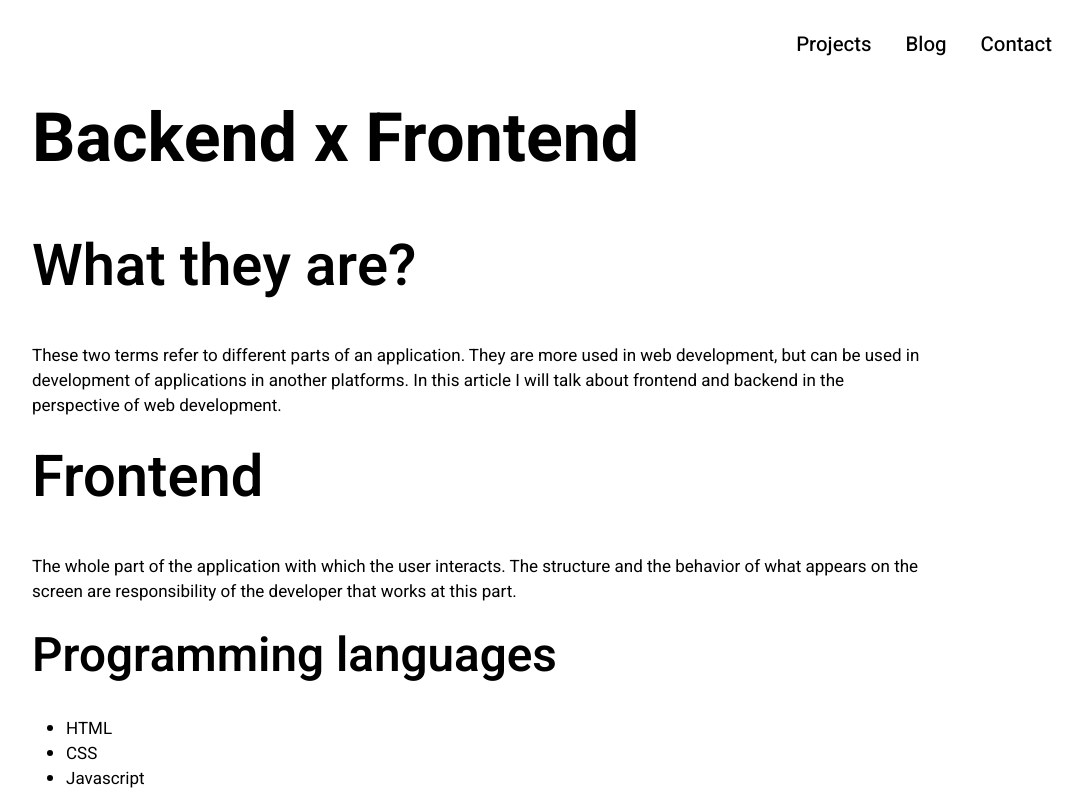
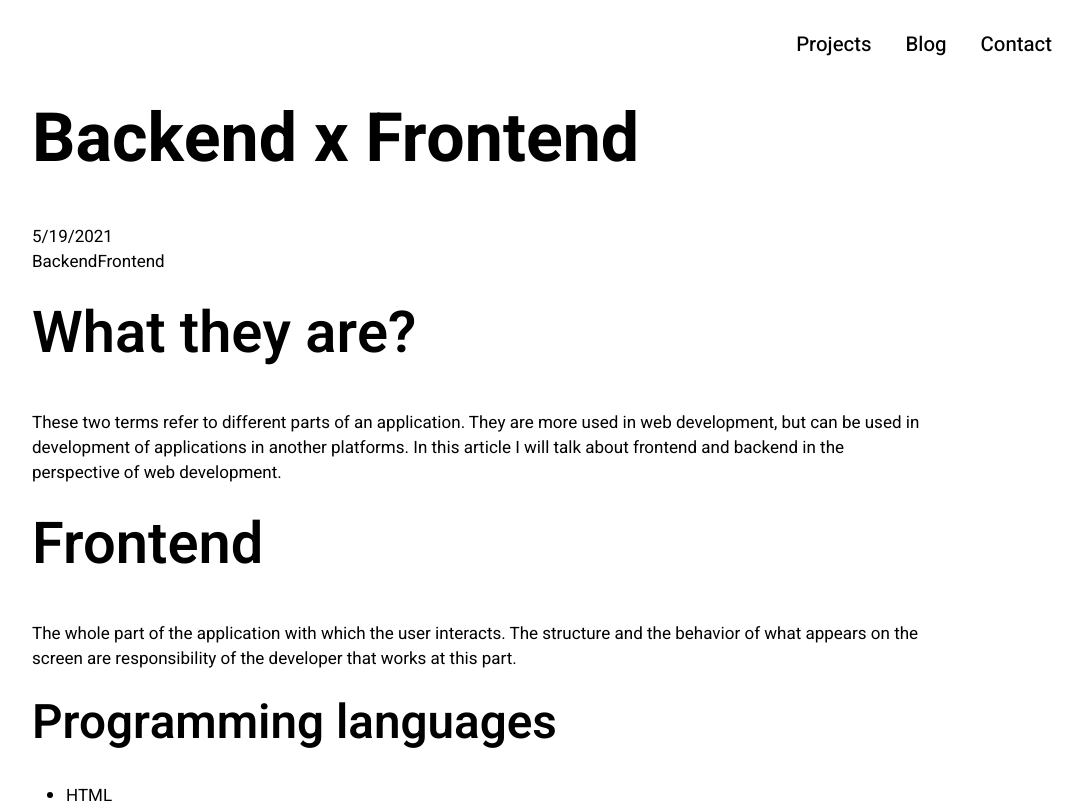
Before and after one commit to gabrielrochamd/v1, a Next.js app: page /blog/backend-x-frontend in a window 1280 px wide. Shown: the top 803 px of the page, without its empty margins (160-1242 px from the left). Built offline with nearby package versions, Linux system fonts and the light colour scheme; data requests are answered from the project's data file.

Commit message:
Show post date and tags

```diff
--- a/src/pages/blog/[slug].tsx
+++ b/src/pages/blog/[slug].tsx
@@ -25,12 +25,21 @@ type Context = {
 }
 
 export default function BlogPost({ blogPost }: Props) {
+  const date = new Date(blogPost.date);
+
   return (
     <div className={`${styles.root} container`}>
       <Head>
         <title>{blogPost.title}</title>
       </Head>
-      <h1>{blogPost.title}</h1>
+      <h1 className={styles.title}>{blogPost.title}</h1>
+      <div className={styles.info}>
+        <span className={styles.date} title={date.toString()}>{date.toLocaleDateString()}</span>
+        <div className={styles.divider} />
+        <div className={styles.tags}>
+          { blogPost.tags.map((tag, index) => <a href="" key={index}>{tag}</a>) }
+        </div>
+      </div>
       <ReactMarkdown>{blogPost.content}</ReactMarkdown>
     </div>
   )
```
